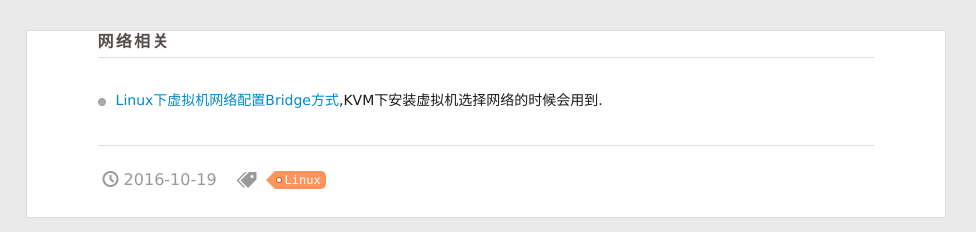
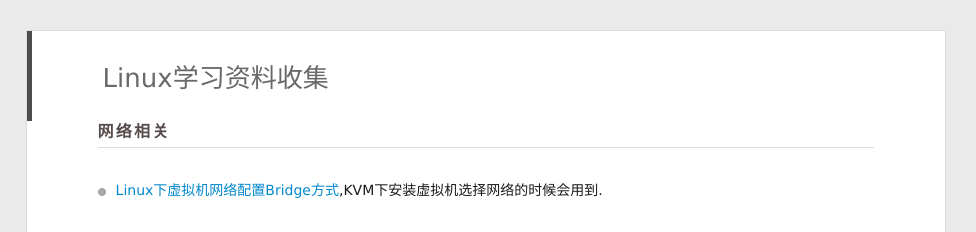
Before and after one commit to YouMingyang/blog.github.io, a plain HTML site: page 2016/10/19/Linux-Network-Recommands/index.html in a window 1280 px wide. Shown: the top 232 px of the page, 304-1280 px from the left. Drawn offline with Linux system fonts and the light colour scheme.

Commit message:
Site updated: 2016-10-19 13:43:54

```diff
--- a/2016/10/19/Linux-Network-Recommands/index.html
+++ b/2016/10/19/Linux-Network-Recommands/index.html
@@ -4,19 +4,19 @@
   <meta charset="utf-8">
 
   <meta http-equiv="X-UA-Compatible" content="IE=edge" >
-  <title>null</title>
+  <title>Linux学习资料收集 | null</title>
   <meta name="viewport" content="width=device-width, initial-scale=1, maximum-scale=1">
   <meta name="description" content="网络相关
 Linux下虚拟机网络配置Bridge方式,KVM下安装虚拟机选择网络的时候会用到.">
 <meta property="og:type" content="article">
-<meta property="og:title">
+<meta property="og:title" content="Linux学习资料收集">
 <meta property="og:url" content="http://yoursite.com/2016/10/19/Linux-Network-Recommands/index.html">
 <meta property="og:site_name">
 <meta property="og:description" content="网络相关
 Linux下虚拟机网络配置Bridge方式,KVM下安装虚拟机选择网络的时候会用到.">
-<meta property="og:updated_time" content="2016-10-19T03:24:25.316Z">
+<meta property="og:updated_time" content="2016-10-19T05:43:28.223Z">
 <meta name="twitter:card" content="summary">
-<meta name="twitter:title">
+<meta name="twitter:title" content="Linux学习资料收集">
 <meta name="twitter:description" content="网络相关
 Linux下虚拟机网络配置Bridge方式,KVM下安装虚拟机选择网络的时候会用到.">
 
@@ -125,6 +125,16 @@ Linux下虚拟机网络配置Bridge方式,KVM下安装虚拟机选择网络的
 
       <input type="hidden" class="isFancy" />
 
+
+      <header class="article-header">
+
+
+    <h1 class="article-title" itemprop="name">
+      Linux学习资料收集
+    </h1>
+
+
+      </header>
 
     <div class="article-entry" itemprop="articleBody">
 
--- a/archives/index.html
+++ b/archives/index.html
@@ -229,6 +229,12 @@
 </a>
         </div>
 
+
+    <h1 itemprop="name">
+      <a class="archive-article-title" href="/2016/10/19/Linux-Network-Recommands/">Linux学习资料收集</a>
+    </h1>
+
+
         <div class="article-info info-on-right">
 
 	<div class="article-tag tagcloud">
```
Also changed, not shown: 2016/10/19/Pycharm-Remote-Debug/index.html (+1 -1 lines), archives/2016/10/index.html (+6 -0 lines), archives/2016/index.html (+6 -0 lines), index.html (+10 -0 lines), tags/Linux/index.html (+6 -0 lines).
